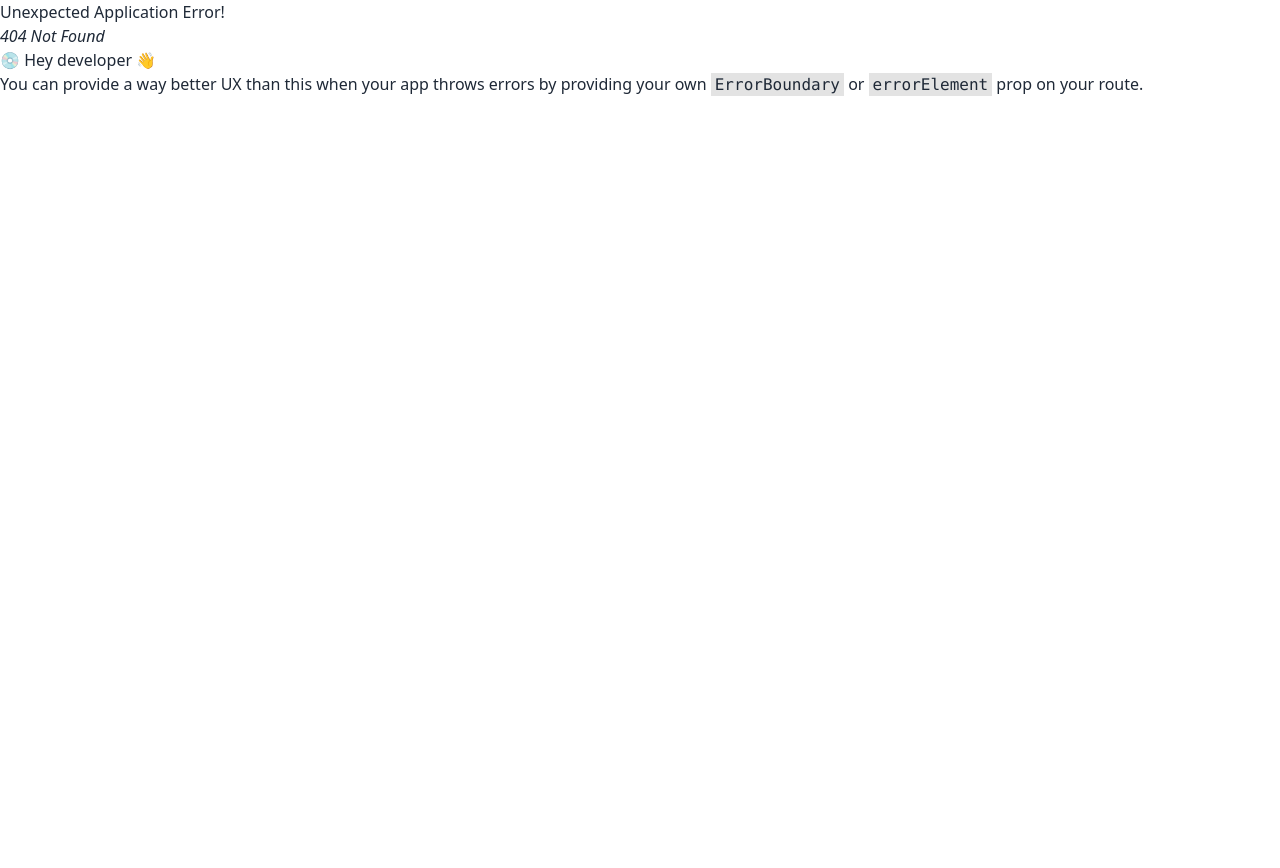
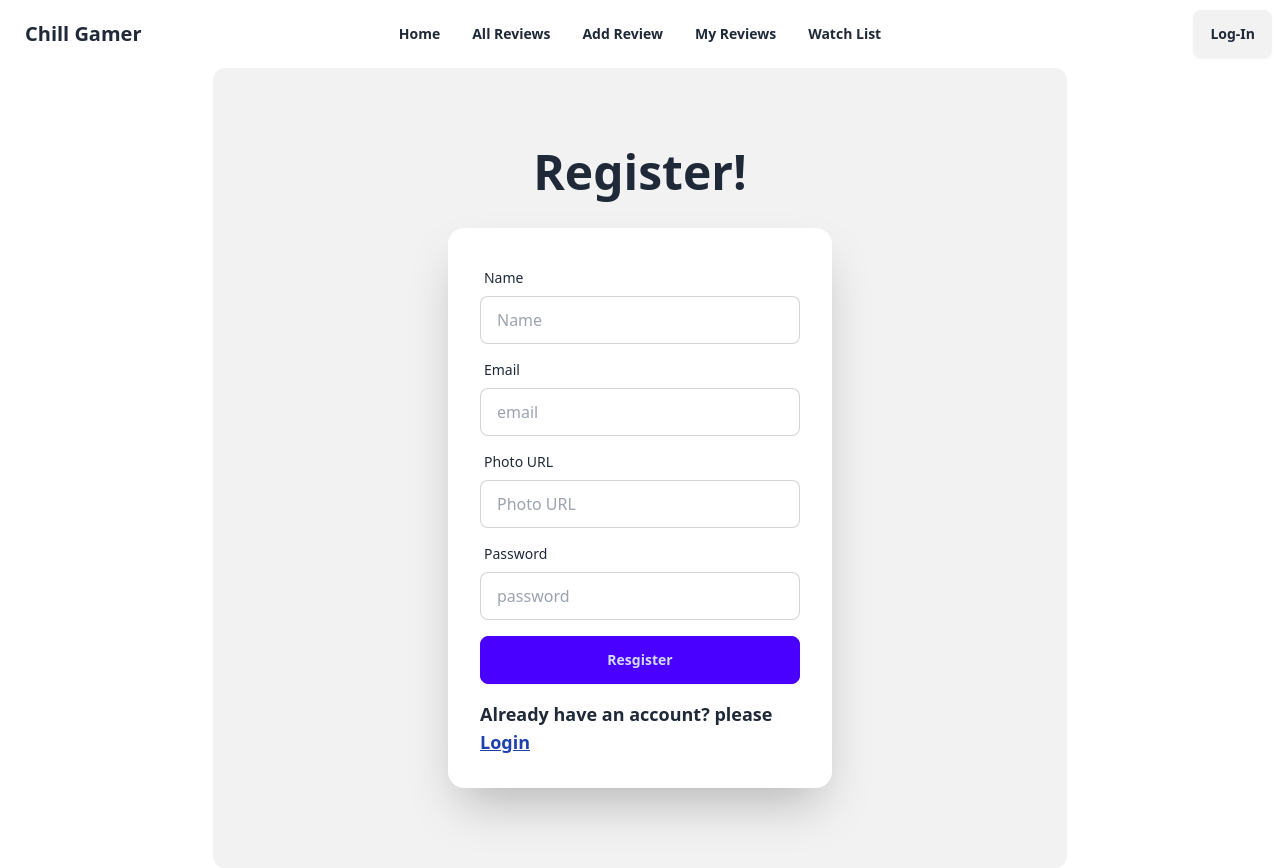
Before and after one commit to muradhossain1/chill-gamer-project, a React (Vite) app: page /register in a window 1280 px wide. Before the commit this address had no page. Before the commit the page ends 800 px from the top, so only its background shows below. Built offline with nearby package versions, Linux system fonts and the light colour scheme.

Commit message:
Navber page route setup & login or register page setup

```diff
--- a/src/Components/Header.jsx
+++ b/src/Components/Header.jsx
@@ -1,9 +1,13 @@
-import { NavLink } from "react-router-dom";
+import { Link, NavLink } from "react-router-dom";
 
 
 const Header = () => {
     const links = <>
         <li className="text-sm font-semibold"><NavLink to='/'>Home</NavLink></li>
+        <li className="text-sm font-semibold"><NavLink to='/allReviews'>All Reviews</NavLink></li>
+        <li className="text-sm font-semibold"><NavLink to='/addReview'>Add Review</NavLink></li>
+        <li className="text-sm font-semibold"><NavLink to='/myReviews'>My Reviews</NavLink></li>
+        <li className="text-sm font-semibold"><NavLink to='/watchList'>Watch List</NavLink></li>
     </>
     return (
         <div className="navbar bg-base-100">
@@ -29,7 +33,7 @@ const Header = () => {
                         {links}
                     </ul>
                 </div>
-                <a className="btn btn-ghost text-xl">daisyUI</a>
+                <a className="btn btn-ghost text-xl">Chill Gamer</a>
             </div>
             <div className="navbar-center hidden lg:flex">
                 <ul className="menu menu-horizontal px-1">
@@ -37,7 +41,7 @@ const Header = () => {
                 </ul>
             </div>
             <div className="navbar-end">
-                <a className="btn">Button</a>
+                <Link to='login'><button className="btn">Log-In</button></Link>
             </div>
         </div>
     );
--- /dev/null
+++ b/src/Components/Login.jsx
@@ -0,0 +1,39 @@
+import { Link } from "react-router-dom";
+
+
+const Login = () => {
+    return (
+        <div className="hero bg-base-200 md:w-2/3 mx-auto rounded-xl min-h-screen">
+            <div className="hero-content flex-col">
+                <div className="text-center lg:text-left">
+                    <h1 className="text-5xl font-bold">Login now!</h1>
+                </div>
+                <div className="card bg-base-100 w-full max-w-sm shrink-0 shadow-2xl mt-4">
+                    <form className="card-body">
+                        <div className="form-control">
+                            <label className="label">
+                                <span className="label-text">Email</span>
+                            </label>
+                            <input type="email" placeholder="email" className="input input-bordered" required />
+                        </div>
+                        <div className="form-control">
+                            <label className="label">
+                                <span className="label-text">Password</span>
+                            </label>
+                            <input type="password" placeholder="password" className="input input-bordered" required />
+                            <label className="label">
+                                <a href="#" className="label-text-alt link link-hover">Forgot password?</a>
+                            </label>
+                        </div>
+                        <div className="form-control mt-2">
+                            <button className="btn btn-primary">Login</button>
+                        </div>
+                        <p className="text-lg font-semibold mt-2">New to this website? please <Link to='/register' className="link text-blue-800">Register</Link></p>
+                    </form>
+                </div>
+            </div>
+        </div>
+    );
+};
+
+export default Login;
--- /dev/null
+++ b/src/Components/Register.jsx
@@ -0,0 +1,48 @@
+import { Link } from "react-router-dom";
+
+
+const Register = () => {
+    return (
+        <div className="hero bg-base-200 md:w-2/3 mx-auto rounded-xl min-h-screen">
+            <div className="hero-content flex-col">
+                <div className="text-center lg:text-left">
+                    <h1 className="text-5xl font-bold">Register!</h1>
+                </div>
+                <div className="card bg-base-100 w-full max-w-sm shrink-0 shadow-2xl mt-4">
+                    <form className="card-body">
+                        <div className="form-control">
+                            <label className="label">
+                                <span className="label-text">Name</span>
+                            </label>
+                            <input type="text" placeholder="Name" className="input input-bordered" required />
+                        </div>
+                        <div className="form-control">
+                            <label className="label">
+                                <span className="label-text">Email</span>
+                            </label>
+                            <input type="email" placeholder="email" className="input input-bordered" required />
+                        </div>
+                        <div className="form-control">
+                            <label className="label">
+                                <span className="label-text">Photo URL</span>
+                            </label>
+                            <input type="text" placeholder="Photo URL" className="input input-bordered" required />
+                        </div>
+                        <div className="form-control">
+                            <label className="label">
+                                <span className="label-text">Password</span>
+                            </label>
+                            <input type="password" placeholder="password" className="input input-bordered" required />
+                        </div>
+                        <div className="form-control mt-2">
+                            <button className="btn btn-primary">Resgister</button>
+                        </div>
+                        <p className="text-lg font-semibold mt-2">Already have an account? please <Link to='/login' className="link text-blue-800">Login</Link></p>
+                    </form>
+                </div>
+            </div>
+        </div>
+    );
+};
+
+export default Register;
--- /dev/null
+++ b/src/Pages/AddReview.jsx
@@ -0,0 +1,11 @@
+
+
+const AddReview = () => {
+    return (
+        <div>
+            Add review
+        </div>
+    );
+};
+
+export default AddReview;
--- /dev/null
+++ b/src/Pages/AllReviews.jsx
@@ -0,0 +1,11 @@
+
+
+const AllReviews = () => {
+    return (
+        <div>
+            All review
+        </div>
+    );
+};
+
+export default AllReviews;
--- /dev/null
+++ b/src/Pages/MyReviews.jsx
@@ -0,0 +1,11 @@
+
+
+const MyReviews = () => {
+    return (
+        <div>
+            my reviews
+        </div>
+    );
+};
+
+export default MyReviews;
--- /dev/null
+++ b/src/Pages/WatchList.jsx
@@ -0,0 +1,11 @@
+
+
+const WatchList = () => {
+    return (
+        <div>
+            watch list
+        </div>
+    );
+};
+
+export default WatchList;
```
Also changed, not shown: src/Router/Router.jsx (+31 -1 lines).
